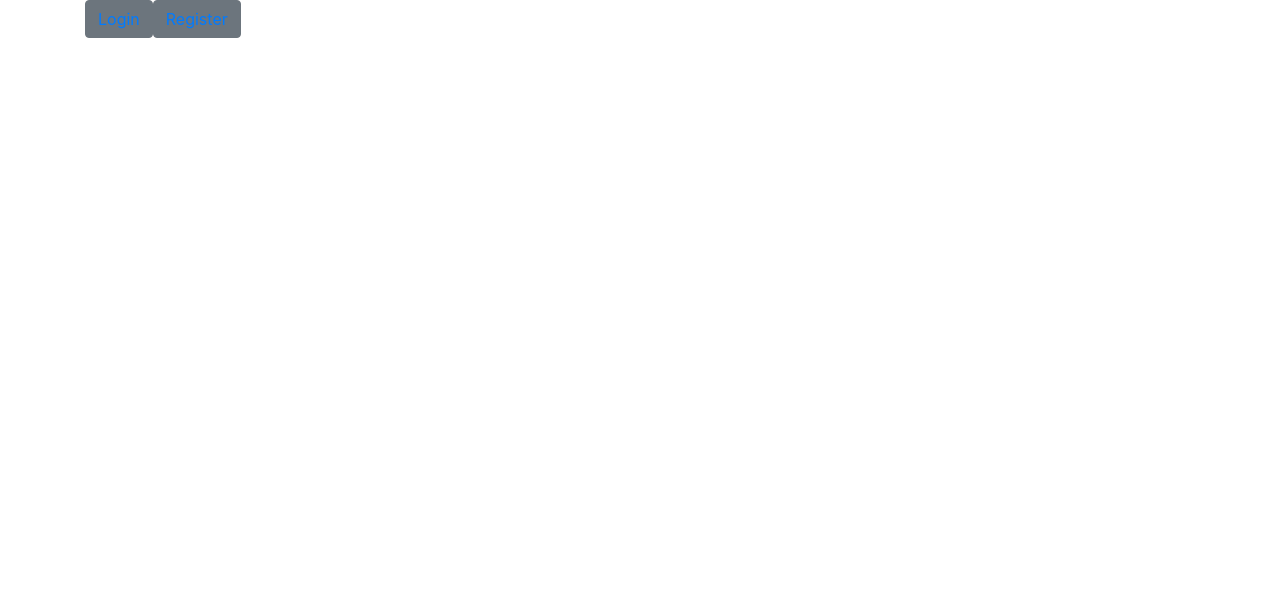
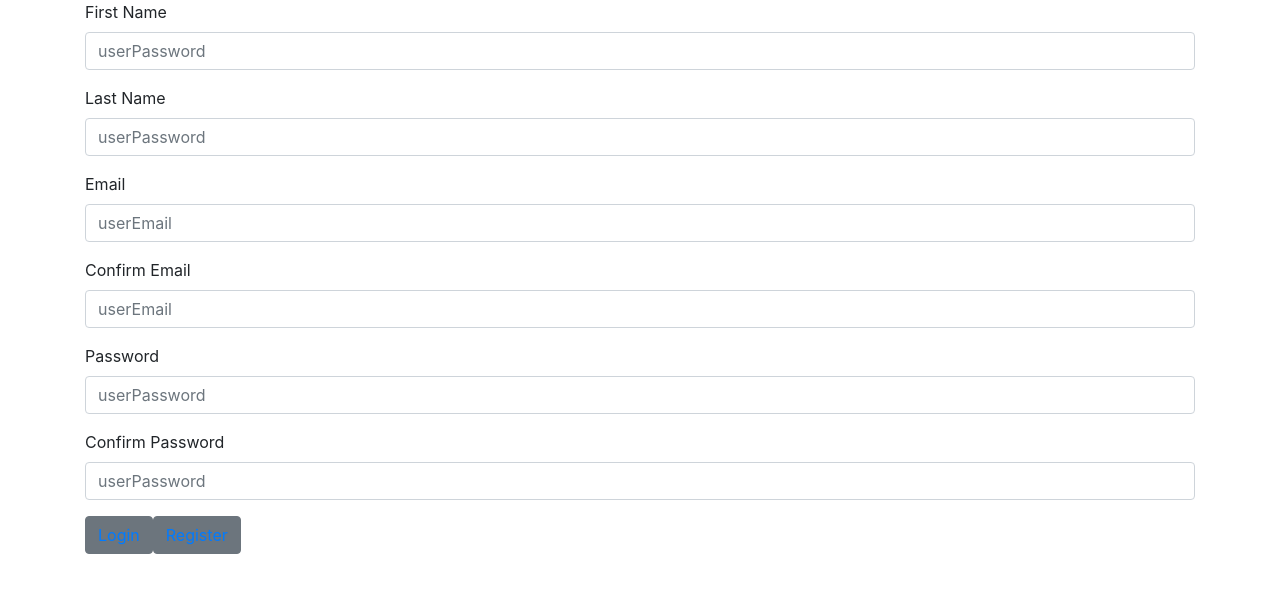
Before and after one commit to Cjir/LoginAndRegisterFormReact, a React (Create React App) app: page /register in a window 1280 px wide. Shown: the top 592 px of the page. Built offline with nearby package versions, Linux system fonts and the light colour scheme.

Commit message:
First Steps of Apollo and GraphQL Intergration to App

```diff
--- a/package.json
+++ b/package.json
@@ -6,8 +6,11 @@
     "@testing-library/jest-dom": "^4.2.4",
     "@testing-library/react": "^9.3.2",
     "@testing-library/user-event": "^7.1.2",
+    "apollo-boost": "^0.4.9",
     "bootstrap": "4.5.2",
+    "graphql": "^15.3.0",
     "react": "^16.13.1",
+    "react-apollo": "^3.1.5",
     "react-dom": "^16.13.1",
     "react-popper": "1.3.6",
     "react-router-dom": "5.2.0",
--- a/src/App.js
+++ /dev/null
@@ -1,40 +0,0 @@
-import React, { Component } from 'react';
-import { BrowserRouter as Router, Switch, Route, Redirect } from 'react-router-dom';
-import Login from './components/LoginComponent';
-import Register from './components/RegisterComponent';
-
-class App extends Component {
-  render() {
-
-
-    const LoginPage = () => {
-      return (
-        <Login />
-      );
-    };
-    const RegisterPage = () => {
-      return (
-        <Register />
-      );
-    };
-
-    return (
-      <Router>
-        <div className="App">
-
-          <Switch>
-          <Route path='/login' component={LoginPage} />
-          <Route path='/register' component={RegisterPage} />
-          <Redirect to='/login' />
-        </Switch>
-        </div>
-
-        {/* App broswer router path for navigation */}
-
-
-      </Router>
-    )
-  }
-}
-
-export default App;
--- /dev/null
+++ b/src/components/App.js
@@ -0,0 +1,34 @@
+import React, { Component } from 'react';
+import { BrowserRouter as Router, Switch, Route, Redirect } from 'react-router-dom';
+import Login from './LoginComponent';
+import Register from './RegisterComponent';
+
+class App extends Component {
+  render() {
+
+    const LoginPage = () => {
+      return (
+        <Login />
+      );
+    };
+    const RegisterPage = () => {
+      return (
+        <Register />
+      );
+    };
+
+    return (
+        <Router>
+          <div className="App">
+            <Switch>
+              <Route path='/login' component={LoginPage} />
+              <Route path='/register' component={RegisterPage} />
+              <Redirect to='/login' />
+            </Switch>
+          </div>
+        </Router>
+    )
+  }
+}
+
+export default App;
--- a/src/components/LoginComponent.jsx
+++ b/src/components/LoginComponent.jsx
@@ -1,19 +1,26 @@
 import React, { Component } from 'react';
+import { AUTH_TOKEN } from '../constants'
 import { Button, Form, FormGroup, Label, Input } from 'reactstrap';
 import { Link } from 'react-router-dom';
 
 class Login extends Component {
-    constructor(props) {
-        super(props);
-    }
+    state = {
+        login: true, // switch between Login and SignUp
+        email: '',
+        password: '',
+        name: '',
+      }
 
     render() {
+
+        const { login, email, password, name } = this.state
+
         return (
             <div className="container">
                 <Form>
                     <FormGroup>
                         <Label for="userEmail">Email</Label>
-                        <Input type="email" name="email" id="userEmail" placeholder="userEmail" />
+                        <Input type="text" value={email} onChange={e => this.setState({ email: e.target.value })} id="userEmail" placeholder="your email address" />
                     </FormGroup>
                     <FormGroup>
                         <Label for="userPassword">Password</Label>
@@ -29,6 +36,15 @@ class Login extends Component {
             </div>
         )
     }
+
+
+  _confirm = async () => {
+    // ... you'll implement this 🔜
+  }
+
+  _saveUserData = token => {
+    localStorage.setItem(AUTH_TOKEN, token)
+  }
 }
 
 export default Login;
--- a/src/components/RegisterComponent.jsx
+++ b/src/components/RegisterComponent.jsx
@@ -1,5 +1,5 @@
 import React, { Component } from 'react';
-import { Button, } from 'reactstrap';
+import { Button, Form, FormGroup, Label, Input } from 'reactstrap';
 import { Link } from 'react-router-dom';
 
 class Register extends Component {
@@ -10,6 +10,33 @@ class Register extends Component {
     render() {
         return (
             <div className="container">
+                <Form>
+                    <FormGroup>
+                        <Label for="userPassword">First Name</Label>
+                        <Input type="password" name="password" id="userPassword" placeholder="userPassword" />
+                    </FormGroup>
+                    <FormGroup>
+                        <Label for="userPassword">Last Name</Label>
+                        <Input type="password" name="password" id="userPassword" placeholder="userPassword" />
+                    </FormGroup>
+                    <FormGroup>
+                        <Label for="userEmail">Email</Label>
+                        <Input type="email" name="email" id="userEmail" placeholder="userEmail" />
+                    </FormGroup>
+                    <FormGroup>
+                        <Label for="userEmail"> Confirm Email</Label>
+                        <Input type="email" name="email" id="userEmail" placeholder="userEmail" />
+                    </FormGroup>
+                    <FormGroup>
+                        <Label for="userPassword">Password</Label>
+                        <Input type="password" name="password" id="userPassword" placeholder="userPassword" />
+                    </FormGroup>
+                    <FormGroup>
+                        <Label for="userPassword"> Confirm Password</Label>
+                        <Input type="password" name="password" id="userPassword" placeholder="userPassword" />
+                    </FormGroup>
+                </Form>
+
                 <Button type="submit" className="btn">
                     <Link to="/login">Login</Link>
                 </Button>
--- a/src/index.js
+++ b/src/index.js
@@ -1,16 +1,33 @@
 import React from 'react';
 import ReactDOM from 'react-dom';
+
+import App from './components/App';
+import * as serviceWorker from './serviceWorker';
+
 import './styles/index.css';
-import App from './App';
-import * as serviceWorker from './serviceWorker';
 import 'bootstrap/dist/css/bootstrap.min.css';
 
+import { ApolloProvider } from 'react-apollo'
+import { ApolloClient } from 'apollo-client'
+import { createHttpLink } from 'apollo-link-http'
+import { InMemoryCache } from 'apollo-cache-inmemory'
+
+const httpLink = createHttpLink({
+  uri: 'http://localhost:4000'
+})
+
+const client = new ApolloClient({
+  link: httpLink,
+  cache: new InMemoryCache()
+})
+
 ReactDOM.render(
-  <React.StrictMode>
+  <ApolloProvider client={client}>
     <App />
-  </React.StrictMode>,
+  </ApolloProvider>,
   document.getElementById('root')
-);
+)
+serviceWorker.unregister();
 
 // If you want your app to work offline and load faster, you can change
 // unregister() to register() below. Note this comes with some pitfalls.
```
Also changed, not shown: 1 other file (tests, documents, lock files or other folders).
